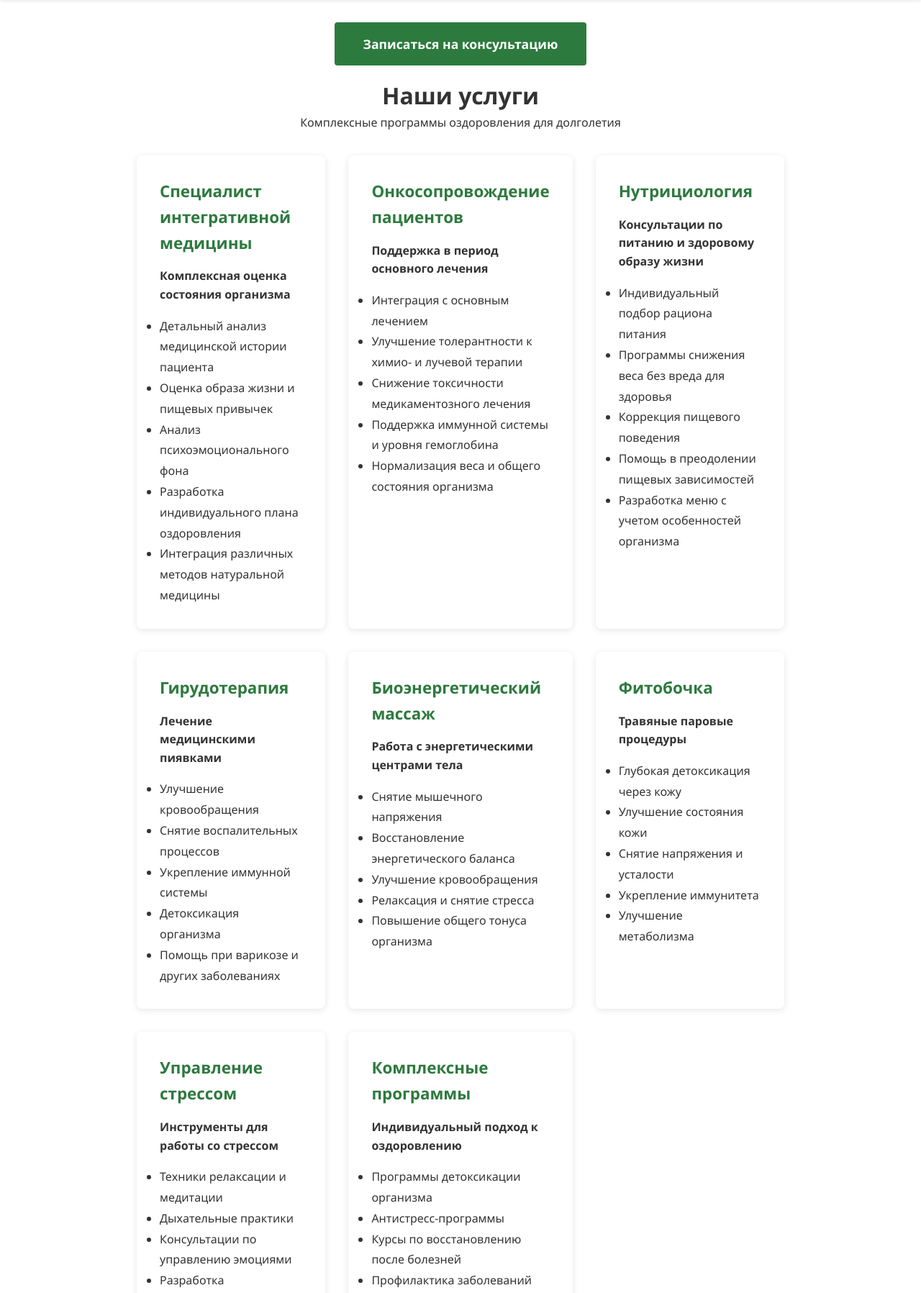
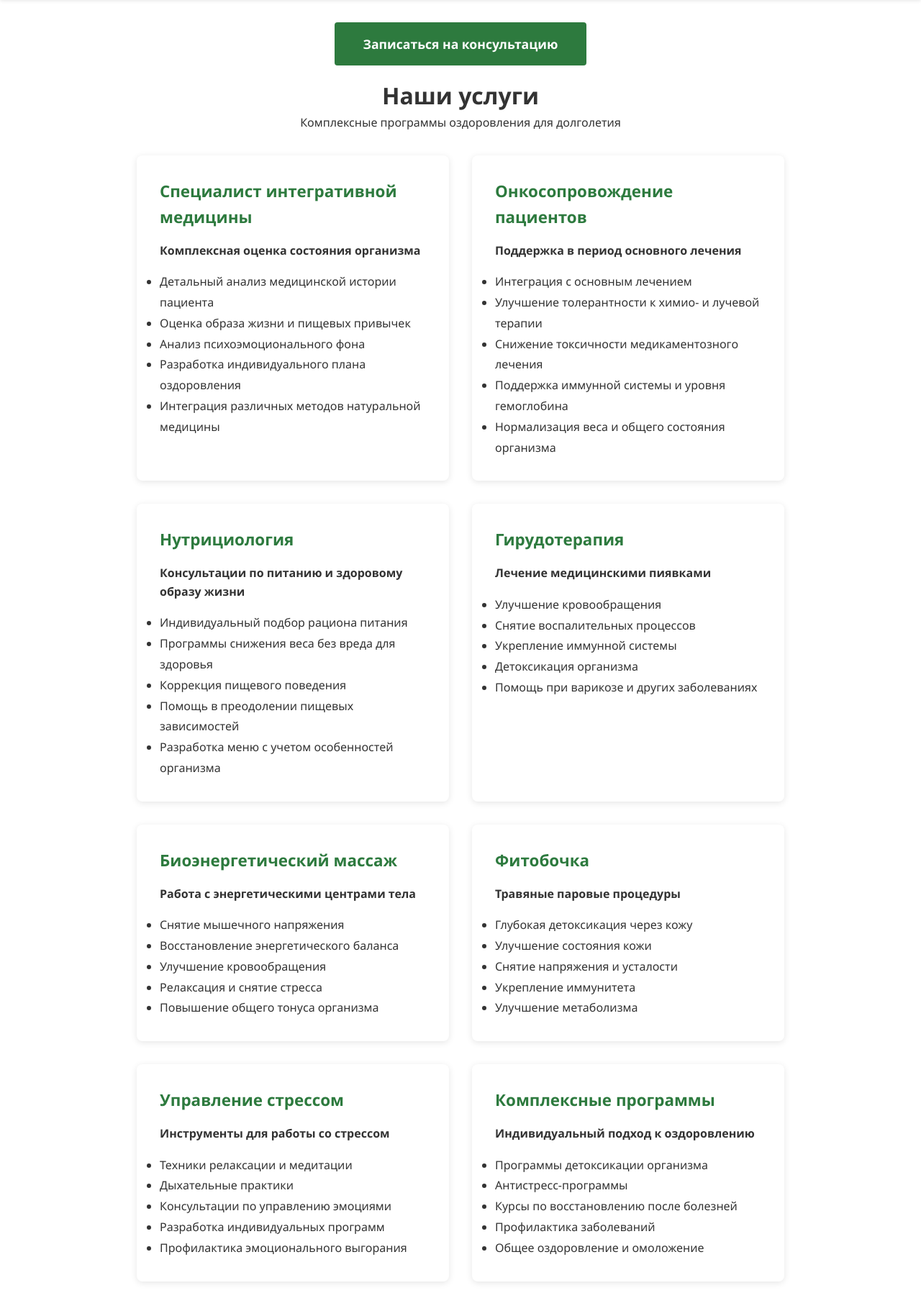
Before and after one commit to Saintsid/lifepower, a FastAPI app: page /services in a window 1280 px wide. Shown: the part 123-1920 px from the top of the page at 72% size. Run offline with FastAPI, Linux system fonts and the light colour scheme.

Commit message:
Изменить отображение услуг: 2 столбца вместо 3

```diff
--- a/backend/templates/services.html
+++ b/backend/templates/services.html
@@ -122,4 +122,19 @@
         </div>
     </section>
 </div>
+
+<style>
+    /* Переопределяем сетку для страницы услуг: 2 столбца вместо 3 */
+    .services-grid {
+        grid-template-columns: repeat(2, 1fr) !important;
+    }
+
+    /* На мобильных устройствах оставляем 1 столбец */
+    @media (max-width: 768px) {
+        .services-grid {
+            grid-template-columns: 1fr !important;
+        }
+    }
+</style>
+
 {% endblock %}
```
